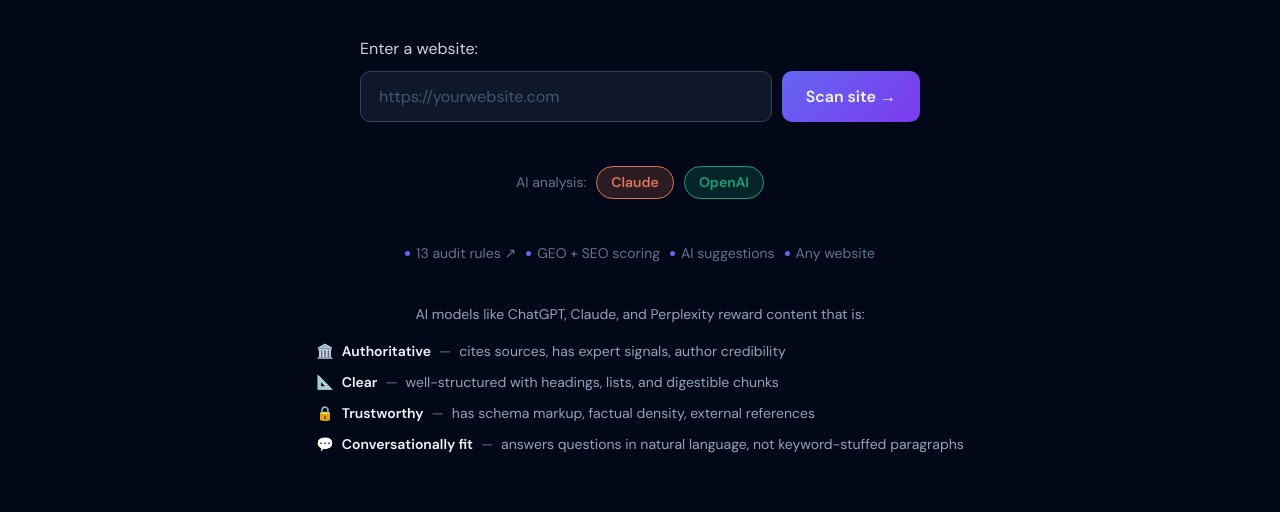
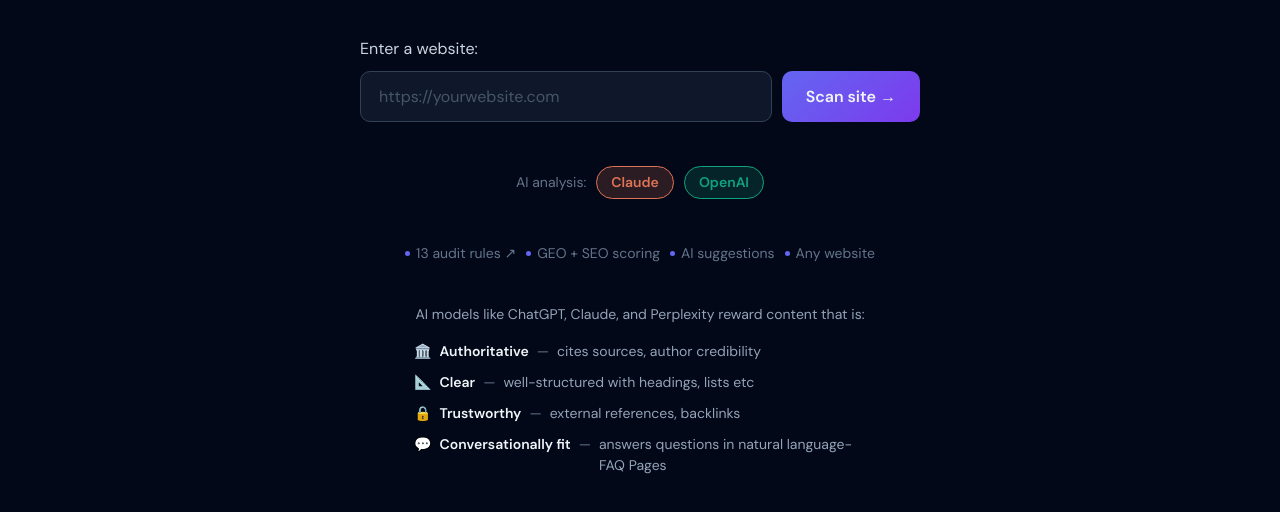
Before and after one commit to anupampatra11/cmc-content, a website: page public/index.html in a window 1280 px wide. Shown: the part 380-892 px from the top of the page. Drawn offline with Linux system fonts and the light colour scheme.

Commit message:
Landing page adjustments

```diff
--- a/public/css/style.css
+++ b/public/css/style.css
@@ -365,9 +365,8 @@ a.feature-pill:hover {
 }
 .ai-signals-list {
     list-style: none;
-    padding: 0;
-    margin: 0 auto;
-    width: fit-content;
+    padding: 0 114px;
+    margin: 0;
     display: flex;
     flex-direction: column;
     gap: 10px;
--- a/public/index.html
+++ b/public/index.html
@@ -77,10 +77,10 @@
             <div class="ai-signals-section">
                 <p class="ai-signals-intro">AI models like ChatGPT, Claude, and Perplexity reward content that is:</p>
                 <ul class="ai-signals-list">
-                    <li class="ai-signal-item"><span class="ai-signal-icon">🏛️</span><span class="ai-signal-title">Authoritative</span><span class="ai-signal-sep">—</span><span class="ai-signal-desc">cites sources, has expert signals, author credibility</span></li>
-                    <li class="ai-signal-item"><span class="ai-signal-icon">📐</span><span class="ai-signal-title">Clear</span><span class="ai-signal-sep">—</span><span class="ai-signal-desc">well-structured with headings, lists, and digestible chunks</span></li>
-                    <li class="ai-signal-item"><span class="ai-signal-icon">🔒</span><span class="ai-signal-title">Trustworthy</span><span class="ai-signal-sep">—</span><span class="ai-signal-desc">has schema markup, factual density, external references</span></li>
-                    <li class="ai-signal-item"><span class="ai-signal-icon">💬</span><span class="ai-signal-title">Conversationally fit</span><span class="ai-signal-sep">—</span><span class="ai-signal-desc">answers questions in natural language, not keyword-stuffed paragraphs</span></li>
+                    <li class="ai-signal-item"><span class="ai-signal-icon">🏛️</span><span class="ai-signal-title">Authoritative</span><span class="ai-signal-sep">—</span><span class="ai-signal-desc">cites sources, author credibility</span></li>
+                    <li class="ai-signal-item"><span class="ai-signal-icon">📐</span><span class="ai-signal-title">Clear</span><span class="ai-signal-sep">—</span><span class="ai-signal-desc">well-structured with headings, lists etc</span></li>
+                    <li class="ai-signal-item"><span class="ai-signal-icon">🔒</span><span class="ai-signal-title">Trustworthy</span><span class="ai-signal-sep">—</span><span class="ai-signal-desc">external references, backlinks</span></li>
+                    <li class="ai-signal-item"><span class="ai-signal-icon">💬</span><span class="ai-signal-title">Conversationally fit</span><span class="ai-signal-sep">—</span><span class="ai-signal-desc">answers questions in natural language- FAQ Pages</span></li>
                 </ul>
             </div>
         </div>
```
